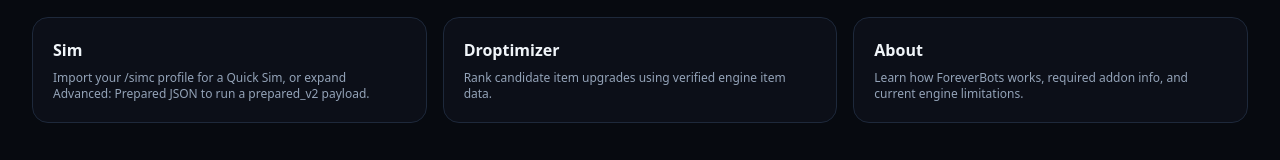
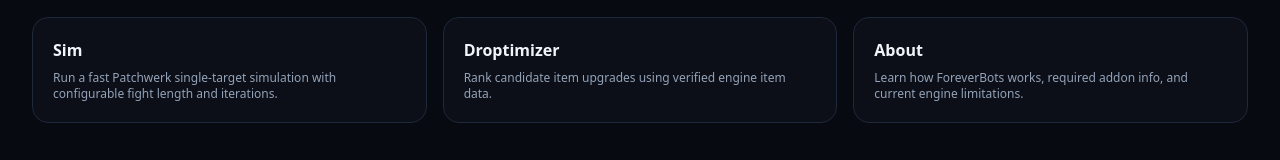
Before and after one commit to welshman/ForeverBots, a React (Vite) app in the folder frontend/: page /#/ in a window 1280 px wide. Shown: the part 352-512 px from the top of the page. Built offline with nearby package versions, Linux system fonts and the light colour scheme; no server answers.

Commit message:
Update simulation feature description on HomePage
Revert Sim description and sort out link little

```diff
--- a/frontend/src/pages/HomePage.tsx
+++ b/frontend/src/pages/HomePage.tsx
@@ -41,7 +41,7 @@ export default function HomePage() {
 
       <section aria-label="Site features" className="grid gap-4 sm:grid-cols-2 lg:grid-cols-3">
         {[
-          { title: "Sim", desc: "Import your /simc profile for a Quick Sim, or expand Advanced: Prepared JSON to run a prepared_v2 payload.", href: "/quick-sim" },
+          { title: "Sim", desc: "Run a fast Patchwerk single-target simulation with configurable fight length and iterations.", href: "/sim" },
           { title: "Droptimizer", desc: "Rank candidate item upgrades using verified engine item data.", href: "/droptimizer" },
           { title: "About", desc: "Learn how ForeverBots works, required addon info, and current engine limitations.", href: "/about" },
         ].map(card => (
```
